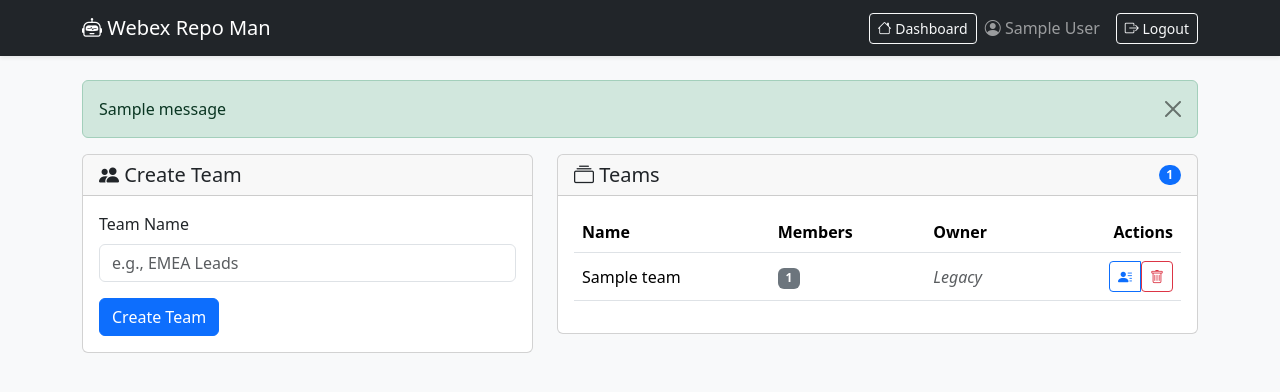
After one commit to pawel-cygal/webex-repo-man, a Flask app: page /teams in a window 1280 px wide. The commit adds this page. Shown: the top 392 px of the page. Run offline with Flask 3, Linux system fonts and the light colour scheme; a user stored in the database is signed in; tables that the repository leaves empty hold one stand-in row (values such as "Sample post"); one stand-in notice (Sample message) is shown.

Commit message:
feat: Add team and member management for private messaging
Introduces Team and TeamMember models with full CRUD: create/delete
teams, add/remove members by email. New /teams page accessible from
the main navbar. Teams will be used for private (1:1) bot-to-member
message delivery in the next commit.

```diff
--- a/app/main/routes.py
+++ b/app/main/routes.py
@@ -4,7 +4,7 @@ from . import main
 from flask import render_template, request, redirect, url_for, flash, current_app, jsonify
 from flask_login import login_required, current_user
 from .. import db
-from ..models import ScheduledJob, WebexChannel, JobLog
+from ..models import ScheduledJob, WebexChannel, JobLog, Team, TeamMember
 from ..scheduler.jobs import send_scheduled_message
 
 
@@ -237,3 +237,89 @@ def job_history(job_id):
         .order_by(JobLog.executed_at.desc())\
         .paginate(page=page, per_page=50, error_out=False)
     return render_template('job_history.html', job=job, logs=logs)
+
+
+# --- Team Management ---
+
+@main.route('/teams')
+def teams():
+    all_teams = Team.query.order_by(Team.name).all()
+    return render_template('teams.html', teams=all_teams)
+
+
+@main.route('/teams/add', methods=['POST'])
+def add_team():
+    try:
+        name = (request.form.get('name') or '').strip()
+        if not name:
+            return jsonify({'success': False, 'message': 'Team name is required.'}), 400
+        if Team.query.filter_by(name=name).first():
+            return jsonify({'success': False, 'message': 'A team with this name already exists.'}), 400
+
+        team = Team(name=name, owner_id=current_user.id)
+        db.session.add(team)
+        db.session.commit()
+        return jsonify({'success': True, 'message': f"Team '{name}' created.", 'reload': True})
+    except Exception as e:
+        db.session.rollback()
+        current_app.logger.error(f"Error adding team: {e}")
+        return jsonify({'success': False, 'message': 'Error adding team.'}), 500
+
+
+@main.route('/teams/<int:team_id>/delete', methods=['POST'])
+def delete_team(team_id):
+    team = Team.query.get_or_404(team_id)
+    try:
+        name = team.name
+        db.session.delete(team)
+        db.session.commit()
+        return jsonify({'success': True, 'message': f"Team '{name}' deleted.", 'reload': True})
+    except Exception as e:
+        db.session.rollback()
+        current_app.logger.error(f"Error deleting team: {e}")
+        return jsonify({'success': False, 'message': 'Error deleting team.'}), 500
+
+
+@main.route('/teams/<int:team_id>/members')
+def team_members(team_id):
+    team = Team.query.get_or_404(team_id)
+    return render_template('team_members.html', team=team)
+
+
+@main.route('/teams/<int:team_id>/members/add', methods=['POST'])
+def add_member(team_id):
+    team = Team.query.get_or_404(team_id)
+    try:
+        email = (request.form.get('email') or '').strip().lower()
+        display_name = (request.form.get('display_name') or '').strip() or None
+        if not email:
+            return jsonify({'success': False, 'message': 'Email is required.'}), 400
+
+        existing = TeamMember.query.filter_by(team_id=team.id, email=email).first()
+        if existing:
+            return jsonify({'success': False, 'message': f'{email} is already in this team.'}), 400
+
+        member = TeamMember(team_id=team.id, email=email, display_name=display_name)
+        db.session.add(member)
+        db.session.commit()
+        return jsonify({'success': True, 'message': f'{email} added to {team.name}.', 'reload': True})
+    except Exception as e:
+        db.session.rollback()
+        current_app.logger.error(f"Error adding member: {e}")
+        return jsonify({'success': False, 'message': 'Error adding member.'}), 500
+
+
+@main.route('/teams/<int:team_id>/members/<int:member_id>/delete', methods=['POST'])
+def delete_member(team_id, member_id):
+    member = TeamMember.query.get_or_404(member_id)
+    if member.team_id != team_id:
+        return jsonify({'success': False, 'message': 'Member does not belong to this team.'}), 400
+    try:
+        email = member.email
+        db.session.delete(member)
+        db.session.commit()
+        return jsonify({'success': True, 'message': f'{email} removed.', 'reload': True})
+    except Exception as e:
+        db.session.rollback()
+        current_app.logger.error(f"Error removing member: {e}")
+        return jsonify({'success': False, 'message': 'Error removing member.'}), 500
--- a/app/models.py
+++ b/app/models.py
@@ -66,6 +66,30 @@ class JobLog(db.Model):
             'error_message': self.error_message,
             'trigger_type': self.trigger_type,
         }
+
+
+class Team(db.Model):
+    id = db.Column(db.Integer, primary_key=True)
+    name = db.Column(db.String(128), unique=True, nullable=False)
+    owner_id = db.Column(db.Integer, db.ForeignKey('user.id'), nullable=True)
+    created_at = db.Column(db.DateTime, default=datetime.utcnow)
+    members = db.relationship('TeamMember', backref='team', lazy=True, cascade='all, delete-orphan')
+
+    def __repr__(self):
+        return f'<Team {self.name}>'
+
+
+class TeamMember(db.Model):
+    id = db.Column(db.Integer, primary_key=True)
+    team_id = db.Column(db.Integer, db.ForeignKey('team.id'), nullable=False)
+    email = db.Column(db.String(255), nullable=False)
+    display_name = db.Column(db.String(255), nullable=True)
+
+    def display(self):
+        return self.display_name or self.email
+
+    def __repr__(self):
+        return f'<TeamMember {self.email}>'
 
 
 class WebexChannel(db.Model):
--- a/app/templates/index.html
+++ b/app/templates/index.html
@@ -29,6 +29,9 @@
             </a>
             {% if current_user.is_authenticated %}
             <div class="d-flex align-items-center">
+                <a href="{{ url_for('main.teams') }}" class="btn btn-sm btn-outline-light me-2">
+                    <i class="bi bi-people-fill"></i> Teams
+                </a>
                 {% if current_user.is_admin %}
                 <a href="{{ url_for('admin.users') }}" class="btn btn-sm btn-outline-light me-2">
                     <i class="bi bi-people"></i> Users
--- /dev/null
+++ b/app/templates/teams.html
@@ -0,0 +1,113 @@
+<!DOCTYPE html>
+<html lang="en">
+<head>
+    <meta charset="UTF-8">
+    <title>Teams — Webex Repo Man</title>
+    <link href="https://cdn.jsdelivr.net/npm/bootstrap@5.3.3/dist/css/bootstrap.min.css" rel="stylesheet">
+    <link rel="stylesheet" href="https://cdn.jsdelivr.net/npm/bootstrap-icons@1.11.3/font/bootstrap-icons.min.css">
+</head>
+<body class="bg-light">
+    <nav class="navbar navbar-expand-lg navbar-dark bg-dark shadow-sm">
+        <div class="container">
+            <a class="navbar-brand" href="{{ url_for('main.index') }}">
+                <i class="bi bi-robot"></i> Webex Repo Man
+            </a>
+            <div class="d-flex align-items-center">
+                <a href="{{ url_for('main.index') }}" class="btn btn-sm btn-outline-light me-2">
+                    <i class="bi bi-house"></i> Dashboard
+                </a>
+                <span class="navbar-text me-3">
+                    <i class="bi bi-person-circle"></i> {{ current_user.display() }}
+                </span>
+                <form method="POST" action="{{ url_for('auth.logout') }}" class="d-inline">
+                    <button type="submit" class="btn btn-sm btn-outline-light">
+                        <i class="bi bi-box-arrow-right"></i> Logout
+                    </button>
+                </form>
+            </div>
+        </div>
+    </nav>
+
+    <div class="container mt-4">
+        {% with messages = get_flashed_messages(with_categories=true) %}
+            {% for category, message in messages %}
+                <div class="alert alert-{{ category }} alert-dismissible fade show" role="alert">
+                    {{ message }}
+                    <button type="button" class="btn-close" data-bs-dismiss="alert"></button>
+                </div>
+            {% endfor %}
+        {% endwith %}
+
+        <div class="row g-4">
+            <div class="col-md-5">
+                <div class="card">
+                    <div class="card-header">
+                        <h5 class="mb-0"><i class="bi bi-people-fill"></i> Create Team</h5>
+                    </div>
+                    <div class="card-body">
+                        <form action="{{ url_for('main.add_team') }}" method="POST" id="add-team-form">
+                            <div class="mb-3">
+                                <label class="form-label">Team Name</label>
+                                <input type="text" class="form-control" name="name" placeholder="e.g., EMEA Leads" required>
+                            </div>
+                            <button type="submit" class="btn btn-primary">Create Team</button>
+                        </form>
+                    </div>
+                </div>
+            </div>
+
+            <div class="col-md-7">
+                <div class="card">
+                    <div class="card-header d-flex justify-content-between align-items-center">
+                        <h5 class="mb-0"><i class="bi bi-collection"></i> Teams</h5>
+                        <span class="badge bg-primary rounded-pill">{{ teams | length }}</span>
+                    </div>
+                    <div class="card-body">
+                        {% if teams %}
+                        <table class="table align-middle">
+                            <thead>
+                                <tr>
+                                    <th>Name</th>
+                                    <th>Members</th>
+                                    <th>Owner</th>
+                                    <th class="text-end">Actions</th>
+                                </tr>
+                            </thead>
+                            <tbody>
+                                {% for team in teams %}
+                                <tr>
+                                    <td>{{ team.name }}</td>
+                                    <td><span class="badge bg-secondary">{{ team.members | length }}</span></td>
+                                    <td class="text-muted">
+                                        {% if team.owner %}{{ team.owner.display() }}{% else %}<em>Legacy</em>{% endif %}
+                                    </td>
+                                    <td class="text-end">
+                                        <div class="btn-group">
+                                            <a href="{{ url_for('main.team_members', team_id=team.id) }}" class="btn btn-sm btn-outline-primary" title="Manage Members">
+                                                <i class="bi bi-person-lines-fill"></i>
+                                            </a>
+                                            <form action="{{ url_for('main.delete_team', team_id=team.id) }}" method="POST"
+                                                  class="d-inline delete-team-form"
+                                                  onsubmit="return confirm('Delete team {{ team.name }} and all its members?');">
+                                                <button class="btn btn-sm btn-outline-danger" title="Delete">
+                                                    <i class="bi bi-trash"></i>
+                                                </button>
+                                            </form>
+                                        </div>
+                                    </td>
+                                </tr>
+                                {% endfor %}
+                            </tbody>
+                        </table>
+                        {% else %}
+                        <p class="text-muted text-center mb-0">No teams yet. Create one above.</p>
+                        {% endif %}
+                    </div>
+                </div>
+            </div>
+        </div>
+    </div>
+    <script src="https://cdn.jsdelivr.net/npm/bootstrap@5.3.3/dist/js/bootstrap.bundle.min.js"></script>
+    <script src="{{ url_for('static', filename='js/main.js') }}"></script>
+</body>
+</html>
```
Also changed, not shown: app/templates/team_members.html (added, +82 -0 lines), migrations/versions/d4e5f6g7h8i9_add_team_tables.py (added, +42 -0 lines).
